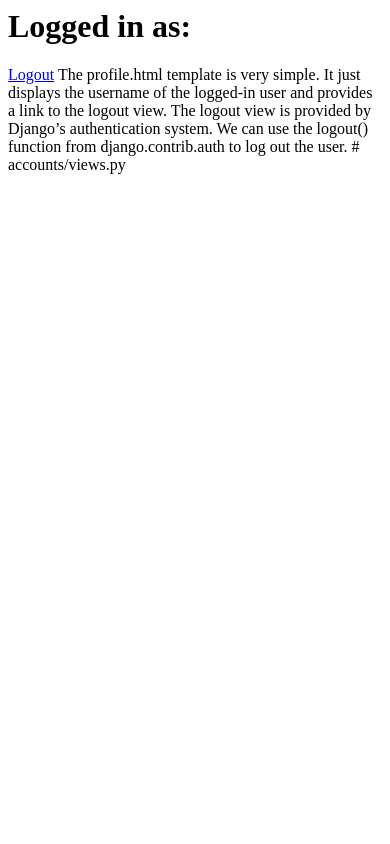
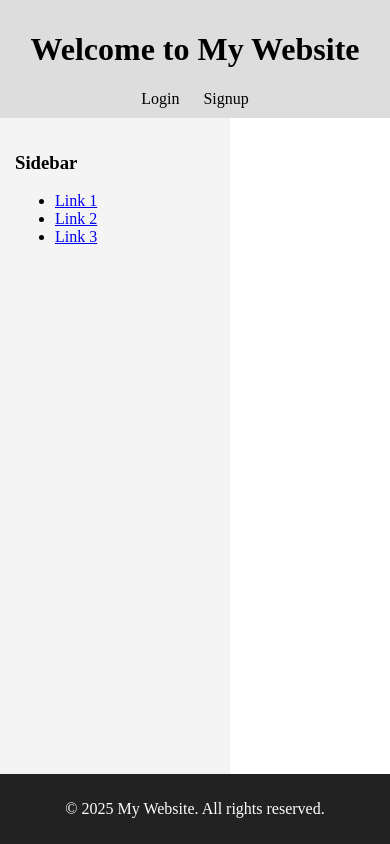
Before and after one commit to Fractylz/Project-I, a Django app: page /accounts/profile/ in a window 390 px wide. Run offline with Django 5.2, Linux system fonts and the light colour scheme.

Commit message:
Enhance profile template with responsive design and navigation; update settings for email authentication

```diff
--- a/accounts/templates/accounts/profile.html
+++ b/accounts/templates/accounts/profile.html
@@ -1,6 +1,79 @@
-<h1>Logged in as: {{ request.user.username }}</h1>
+<!DOCTYPE html>
+<html lang="en">
+<head>
+    <meta charset="UTF-8">
+    <meta name="viewport" content="width=device-width, initial-scale=1.0">
+    <title>{% block title %}My Website{% endblock %}</title>
+    <style>
+        body {
+            display: flex;
+            flex-direction: column;
+            min-height: 100vh;
+            margin: 0;
+        }
+        .container {
+            display: flex;
+            flex: 1;
+        }
+        .sidebar {
+            width: 200px;
+            background: #f4f4f4;
+            padding: 15px;
+        }
+        .content {
+            flex: 1;
+            padding: 20px;
+        }
+        .footer {
+            background: #222;
+            color: white;
+            text-align: center;
+            padding: 10px;
+            margin-top: auto;
+        }
+        .header {
+            background: #ddd;
+            padding: 10px;
+            text-align: center;
+        }
+        .nav-links a {
+            margin: 0 10px;
+            text-decoration: none;
+            color: black;
+        }
+    </style>
+</head>
+<body>
+    <div class="header">
+        <h1>Welcome to My Website</h1>
+        <div class="nav-links">
+            {% if request.user.is_authenticated %}
+                <span>Logged in as: {{ request.user.username }}</span>
+                <a href="{% url 'account_logout' %}">Logout</a>
+            {% else %}
+                <a href="{% url 'account_login' %}">Login</a>
+                <a href="{% url 'account_signup' %}">Signup</a>
+            {% endif %}
+        </div>
+    </div>
 
-<a href="{% url 'account_logout' %}">Logout</a>
- The profile.html template is very simple. It just displays the username of the logged-in user and provides a link to the logout view.
- The logout view is provided by Django’s authentication system. We can use the  logout()  function from  django.contrib.auth  to log out the user.
- # accounts/views.py
+    <div class="container">
+        <div class="sidebar">
+            <h3>Sidebar</h3>
+            <ul>
+                <li><a href="#">Link 1</a></li>
+                <li><a href="#">Link 2</a></li>
+                <li><a href="#">Link 3</a></li>
+            </ul>
+        </div>
+
+        <div class="content">
+            {% block content %}{% endblock %}
+        </div>
+    </div>
+
+    <div class="footer">
+        <p>&copy; 2025 My Website. All rights reserved.</p>
+    </div>
+</body>
+</html>
```
Also changed, not shown: project/settings.py (+3 -7 lines).
